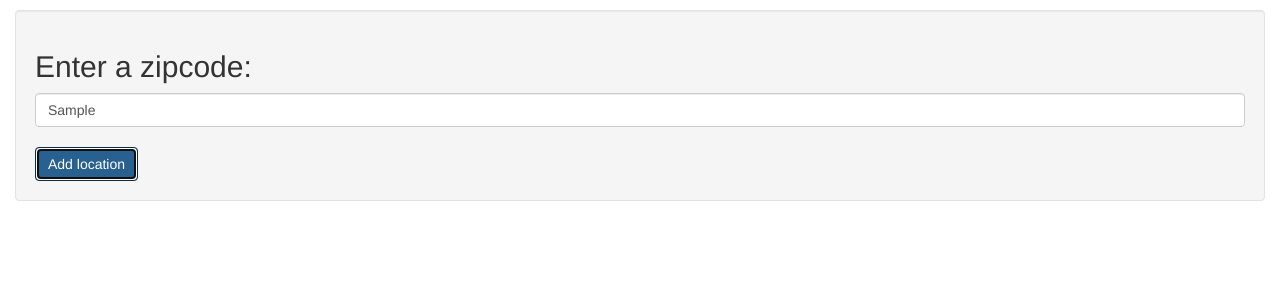
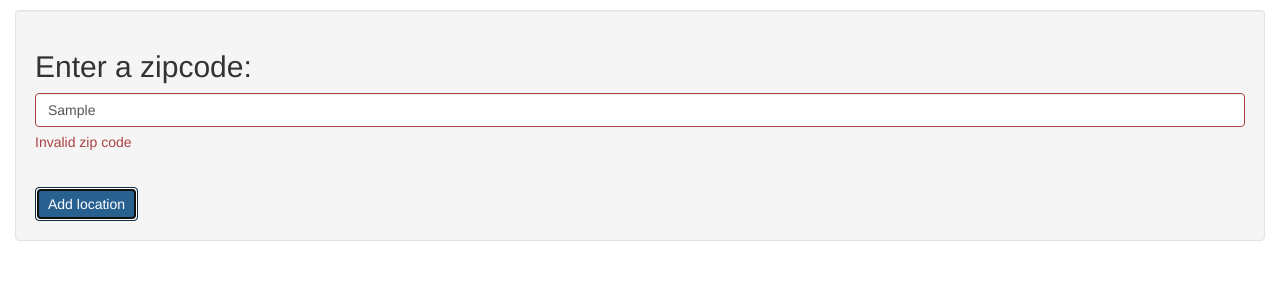
Before and after one commit to mbilotta/weather-app-ng-cert, an Angular app: page / in a window 1280 px wide. Both pictures are taken after typing "Sample" into the empty fields and a click on the button "Add location". Shown: the top 300 px of the page. Built offline with nearby package versions, Linux system fonts and the light colour scheme.

Commit message:
validation

```diff
--- a/src/app/locations/location-form/location-form.component.html
+++ b/src/app/locations/location-form/location-form.component.html
@@ -1,6 +1,9 @@
 <form class="well" #form="ngForm" ngForm (ngSubmit)="onSubmit(form)">
   <h2>Enter a zipcode:</h2>
-  <input ngModel name="zipCode" pattern="[0-9]*" required class="form-control" placeholder="Zipcode" type="text" id="addLocation">
+  <div class="form-group" [class.has-error]="form.submitted && zipCode.errors?.pattern">
+    <input ngModel name="zipCode" #zipCode="ngModel" pattern="[0-9]{5}" required class="form-control" placeholder="Zipcode" type="text" id="addLocation">
+    <span *ngIf="form.submitted && zipCode.errors?.pattern" class="help-block">Invalid zip code</span>
+  </div>
   <br>
   <button class="btn btn-primary" id="addLocationBtn">
     Add location
--- a/src/app/locations/location-form/location-form.component.ts
+++ b/src/app/locations/location-form/location-form.component.ts
@@ -18,7 +18,7 @@ export class LocationFormComponent implements OnInit {
   onSubmit(form: NgForm) {
     if (form.valid) {
       this.onAddLocation.emit(form.value.zipCode);
-      form.reset();
+      form.resetForm();
     }
   }
 }
```
